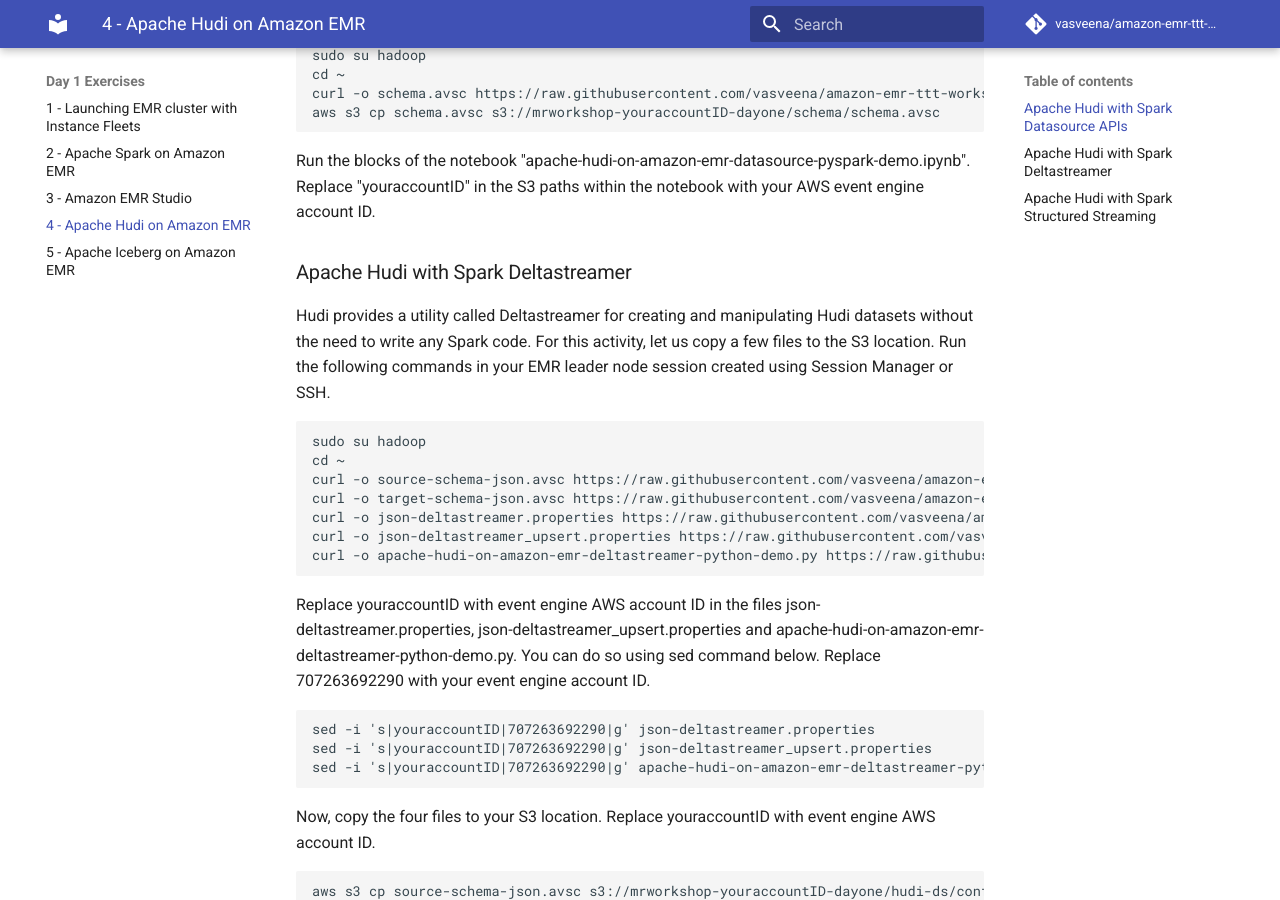
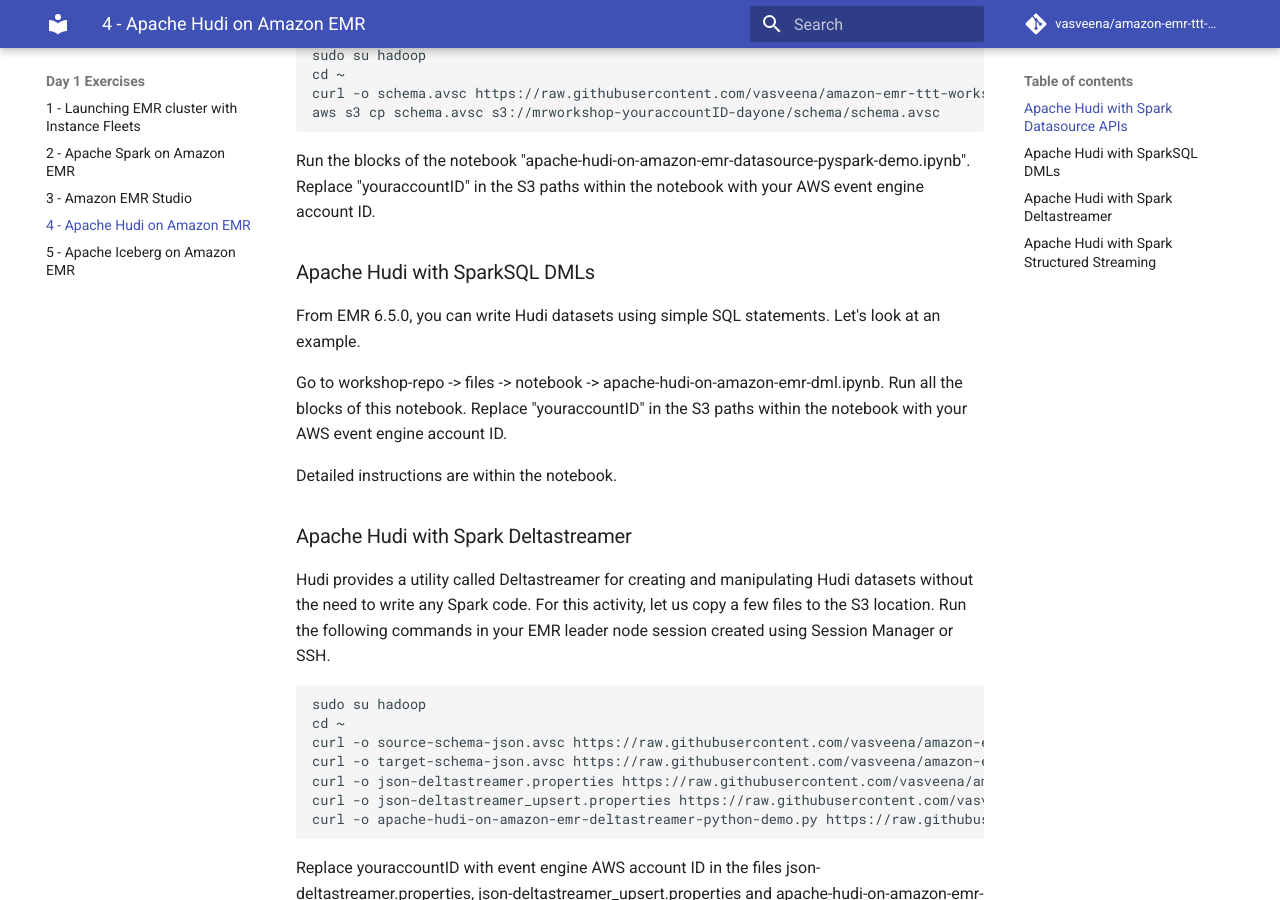
Before and after one commit to vasveena/amazon-emr-ttt-workshop, an MkDocs documentation site: the page built from docs/day1/hudi/exercise.md, in a window 1280 px wide and 900 px high, scrolled down 1629 px. Built offline with MkDocs 1.6.1 and Material for MkDocs 9.7.7, drawn with Linux system fonts in a browser that asks for light colours; comment, search, counter and statistics services are not loaded.

Commit message:
hudi spark dml

````diff
--- a/docs/day1/hudi/exercise.md
+++ b/docs/day1/hudi/exercise.md
@@ -28,6 +28,13 @@
 ```
 
 Run the blocks of the notebook "apache-hudi-on-amazon-emr-datasource-pyspark-demo.ipynb". Replace "youraccountID" in the S3 paths within the notebook with your AWS event engine account ID.
+
+### Apache Hudi with SparkSQL DMLs
+From EMR 6.5.0, you can write Hudi datasets using simple SQL statements. Let's look at an example.
+
+Go to workshop-repo -> files -> notebook -> apache-hudi-on-amazon-emr-dml.ipynb. Run all the blocks of this notebook. Replace "youraccountID" in the S3 paths within the notebook with your AWS event engine account ID.
+
+Detailed instructions are within the notebook.
 
 ### Apache Hudi with Spark Deltastreamer
 
@@ -177,7 +184,6 @@
 
 ![Hudi - 10](images/hudi-10.png)
 
-
 ### Apache Hudi with Spark Structured Streaming
 
 This exercise will show how you can write real time Hudi data sets using Spark Structured Streaming. For this exercise, we will use real-time NYC Metro Subway data using [MTA API](https://api.mta.info/#/landing).
````
Also changed, not shown: docs/day1/icebrg/exercise.md (+2 -0 lines), site/day1/hudi/exercise/index.html, site/day1/hudi/images/hudi-11.png (added), site/day1/hudi/images/hudi-12.png (added), site/search/search_index.json, 3 other files.
